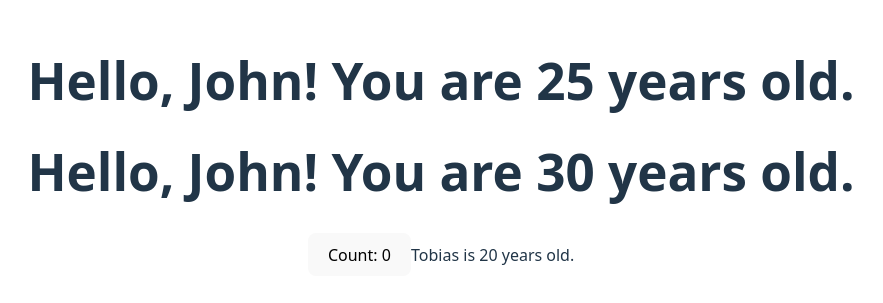
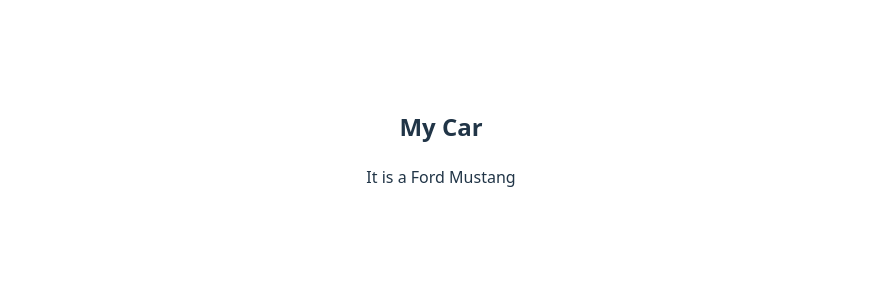
Before and after one commit to Ebubekir42/ReactTutorial, a React (Vite) app: page / in a window 1280 px wide. Shown: the part 253-556 px from the top of the page, without its empty margins (199-1082 px from the left). Built offline with nearby package versions, Linux system fonts and the light colour scheme.

Commit message:
Command and Component

```diff
--- a/src/main.jsx
+++ b/src/main.jsx
@@ -3,7 +3,7 @@
 import './index.css'
 import App from './App.jsx'
 // import {name, age} from "./person.jsx"
-import {name2, age2} from "./person.jsx";
+import { name2, age2 } from "./person.jsx";
 import message from './message.jsx';
 
 
@@ -67,19 +67,37 @@
   )
 }
 
+// Command
+/*
+Commands
+*/
+const myelement2 = <h1>Hello {/* fruitList.join(", ")*/}</h1>;
+
+// Component
+const Car = () => {
+  const brand = "Ford";
+  const model = "Mustang";
+  return (
+    <>
+      <h2>My Car</h2>
+      <p>It is a {brand} {model}</p>
+    </>
+  );
+};
 
 createRoot(document.getElementById('root')).render(
   // myelement
   // <MyList />
   // <UserList />
   // <MyList2/>
-  <>
-    <Greeting name={"John"} age={25} />
-    <Greeting2 name={"John"} age={30} />
-    <Counter />
-    {message()}
-  </>
+  // <>
+  //   <Greeting name={"John"} age={25} />
+  //   <Greeting2 name={"John"} age={30} />
+  //   <Counter />
+  //   {message()}
+  // </>
   // <p>Welcome!</p>
+  <Car />
   // <StrictMode>
   //   <App />
   // </StrictMode>,
```
